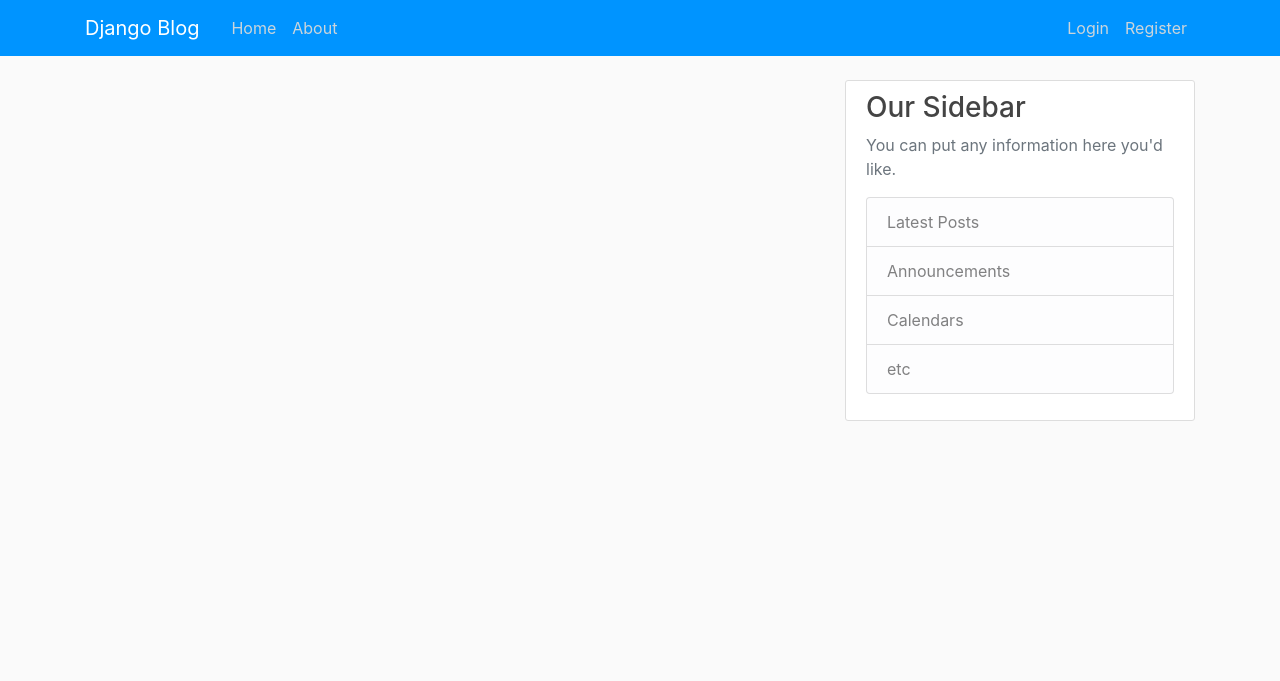
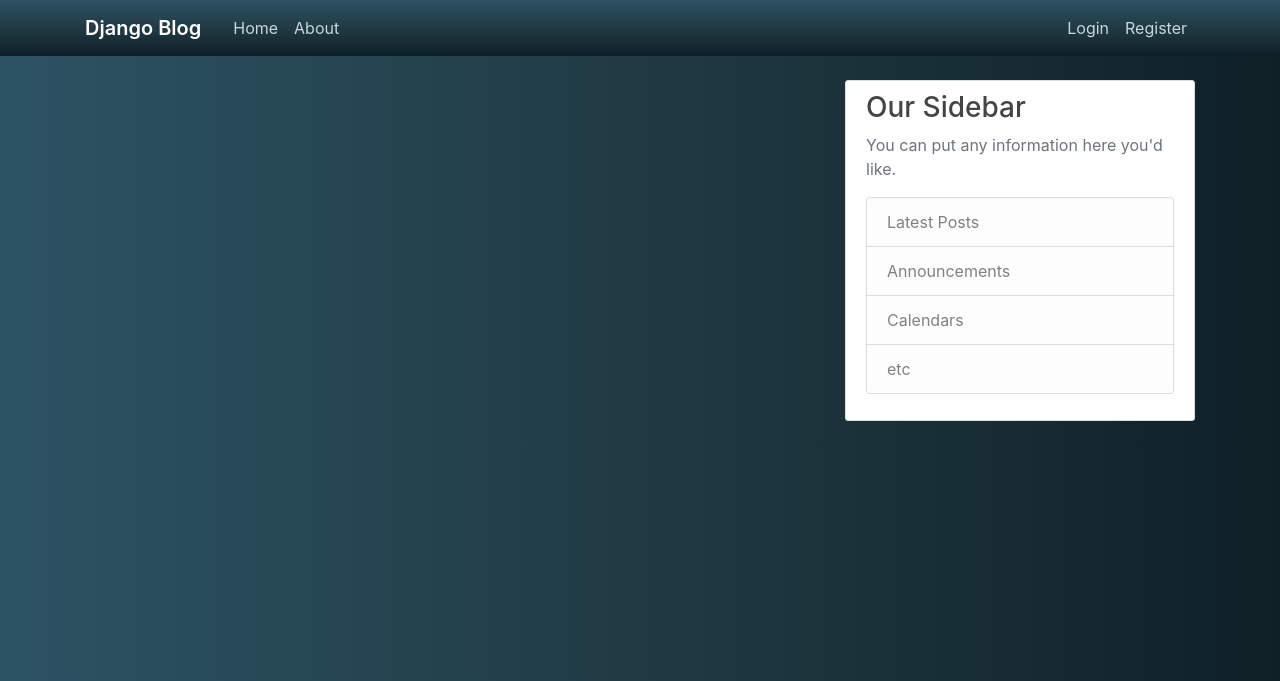
Before and after one commit to coolgreenhat/django_blog_site, a Django app: template blog/templates/blog/home.html in a window 1280 px wide. Shown: the top 681 px of the page. Run offline with Django 3.2, Linux system fonts and the light colour scheme; the template is opened without the code that fills it, so the values that code supplies are empty; some libraries are stand-ins or nearby versions.

Commit message:
changed background

```diff
--- a/blog/static/blog/main.css
+++ b/blog/static/blog/main.css
@@ -1,5 +1,6 @@
 body {
-  background: #fafafa;
+  /* background: #fafafa; */
+  background: linear-gradient(to left, #0f2027, #203a43, #2c5364);
   color: #333333;
   margin-top: 5rem;
 }
@@ -8,12 +9,16 @@ h1, h2, h3, h4, h5, h6 {
   color: #444444;
 }
 
+.navbar-brand {
+  font-weight: 600;
+}
+
 ul {
   margin: 0;
 }
 
 .bg-steel {
-  background-color: #0094ff;
+  background: linear-gradient(to top, #0f2027, #203a43, #2c5364);
 }
 
 .site-header .navbar-nav .nav-link {
```
